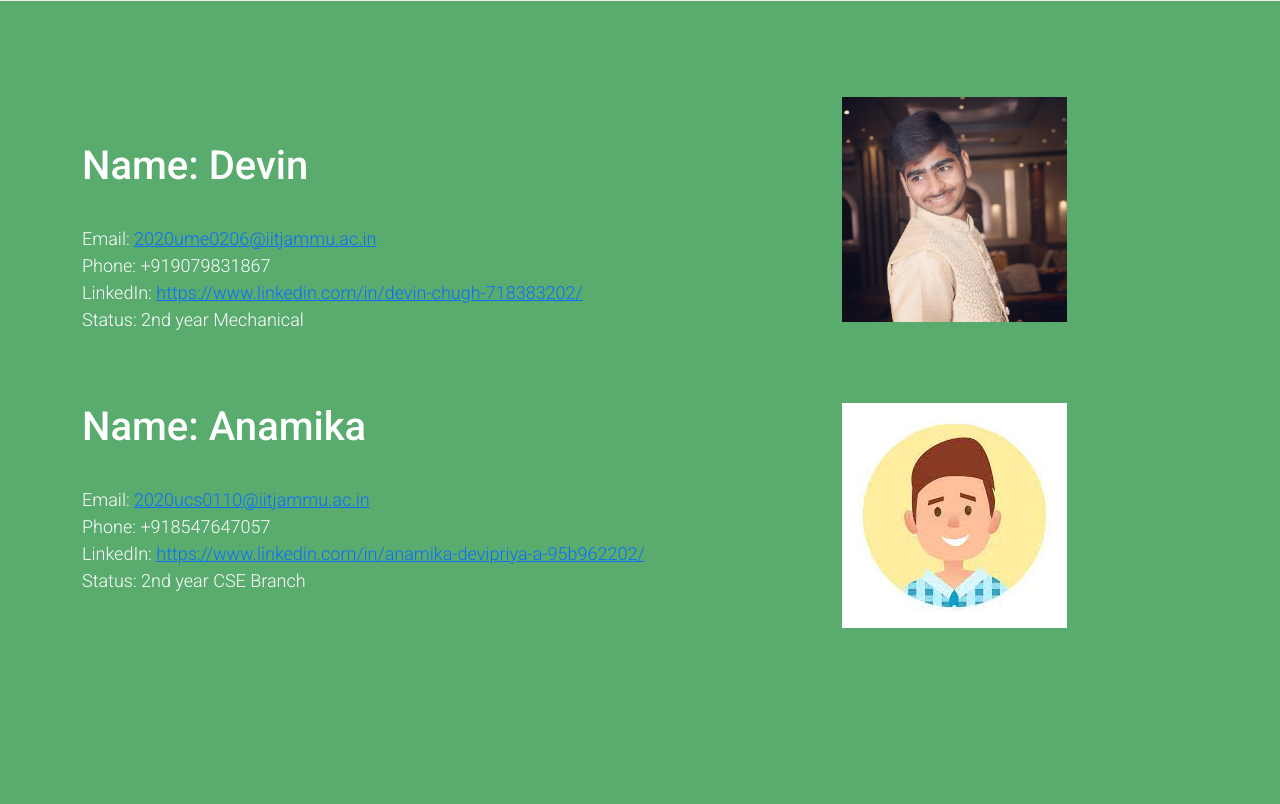
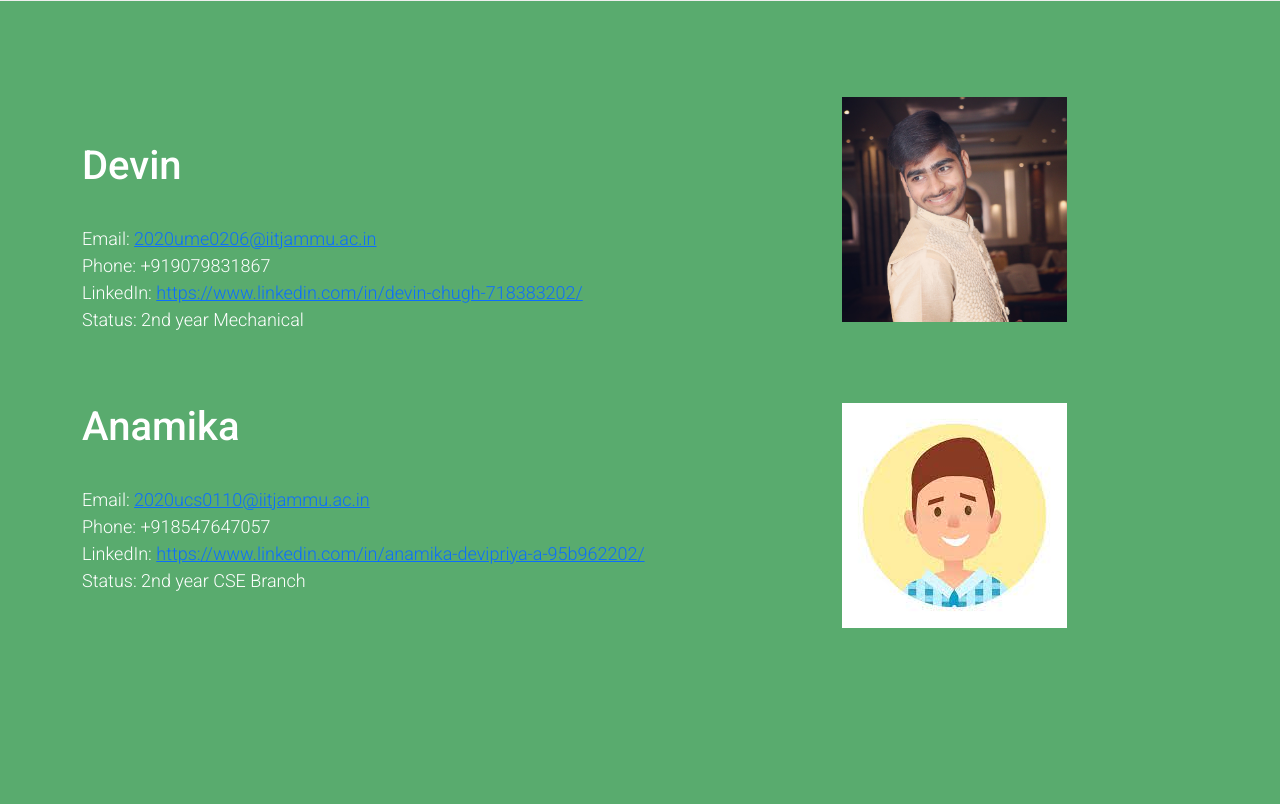
Before and after one commit to devinchugh/Alumni-Portal, a Flask app: page / in a window 1280 px wide. Shown: the part 571-1375 px from the top of the page. Run offline with Flask 2, Linux system fonts and the light colour scheme; a user stored in the database is signed in; data comes from the database, SQL or seed files in the repository; some libraries are stand-ins or nearby versions.

Commit message:
Resolved grammar

```diff
--- a/templates/index.html
+++ b/templates/index.html
@@ -162,7 +162,7 @@
                 <div class="col-md-8 text-white">
                     {% for alumni in data %}
 
-									<h1 class="feature-title" >Name: {{alumni.name}} </h1><p><br> Email: <a target="_blank" href="mailto:{{alumni.email}}" >{{alumni.email}}</a>
+									<h1 class="feature-title" >{{alumni.name}} </h1><p><br> Email: <a target="_blank" href="mailto:{{alumni.email}}" >{{alumni.email}}</a>
                                          <br>Phone: {{alumni.phone}}<br>LinkedIn: <a target="_blank" href="{{alumni.linkedin_id}}">{{alumni.linkedin_id}}</a><br>Status: {{alumni.status}}</p>
 
                                          <br>
```
